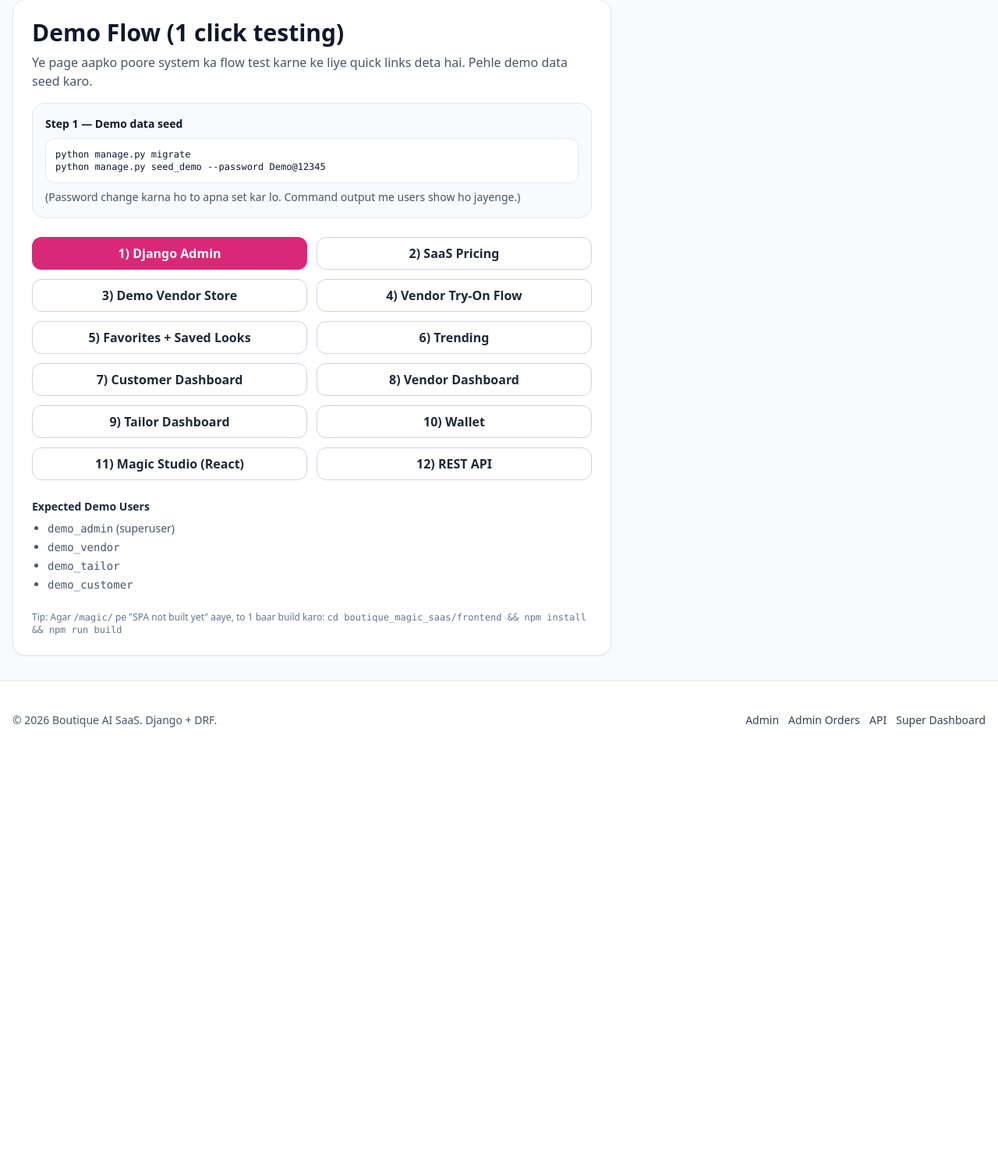
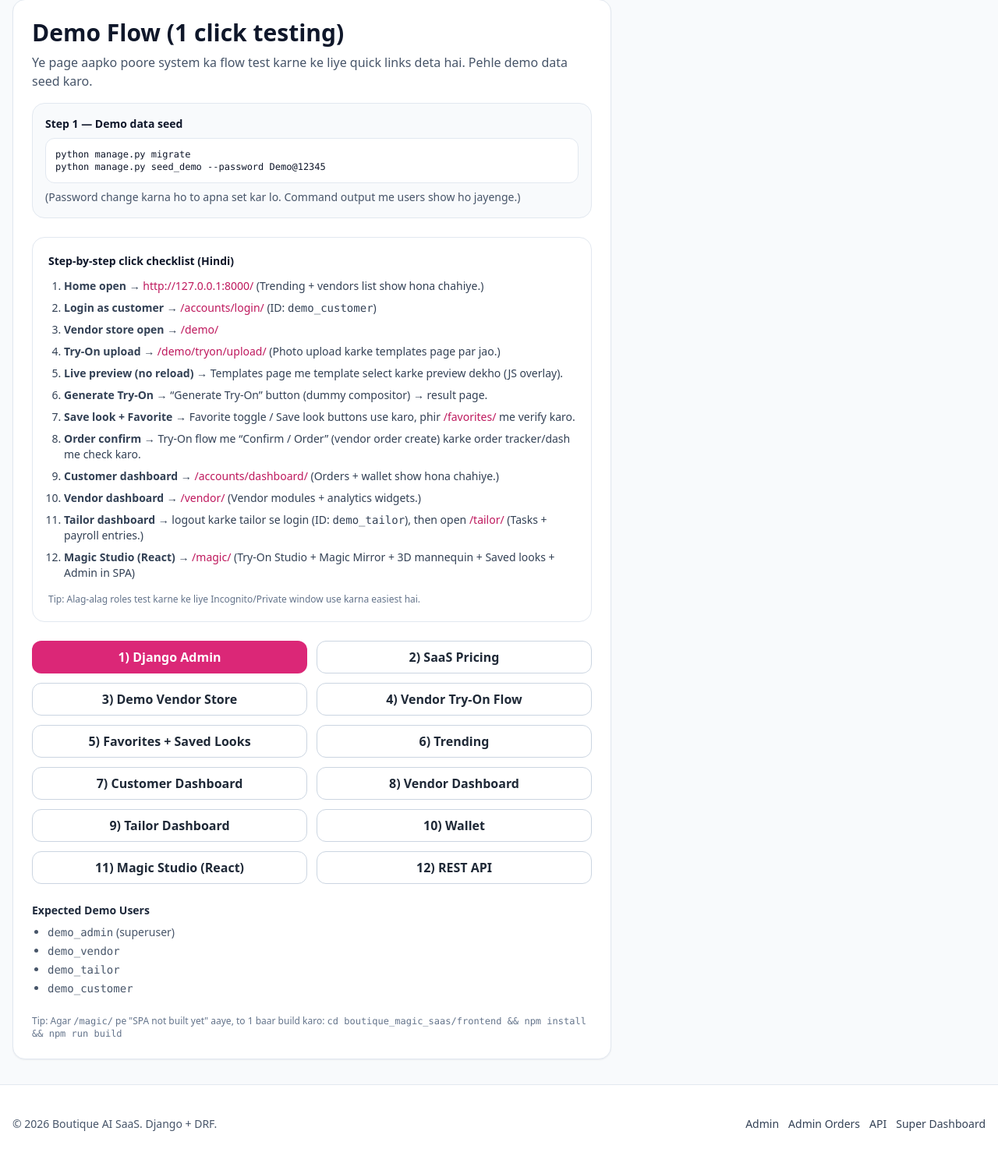
Before and after one commit to Amit1886/Boutique-SaaS-Platform, a Django app: page /demo-flow/ in a window 1280 px wide. Shown: the part 86-1578 px from the top of the page at 78% size. Before the commit the page ends 1019 px from the top, so only its background shows below. Run offline with Django 5.2, Linux system fonts and the light colour scheme; data comes from the database, SQL or seed files in the repository; some libraries are stand-ins or nearby versions.

Commit message:
Add Hindi demo checklist to demo-flow page

```diff
--- a/boutique_ai_saas/templates/demo_flow.html
+++ b/boutique_ai_saas/templates/demo_flow.html
@@ -16,6 +16,73 @@
         </div>
         <div class="mt-2 text-slate-600">
           (Password change karna ho to apna set kar lo. Command output me users show ho jayenge.)
+        </div>
+      </div>
+
+      <div class="mt-6 rounded-2xl border border-slate-200 bg-white p-5 text-sm">
+        <div class="font-semibold text-slate-900">Step-by-step click checklist (Hindi)</div>
+        <ol class="mt-3 list-decimal pl-5 space-y-2 text-slate-700">
+          <li>
+            <span class="font-semibold">Home open</span> →
+            <a class="text-pink-700 hover:underline" href="/">http://127.0.0.1:8000/</a>
+            (Trending + vendors list show hona chahiye.)
+          </li>
+          <li>
+            <span class="font-semibold">Login as customer</span> →
+            <a class="text-pink-700 hover:underline" href="/accounts/login/">/accounts/login/</a>
+            (ID: <span class="font-mono">demo_customer</span>)
+          </li>
+          <li>
+            <span class="font-semibold">Vendor store open</span> →
+            <a class="text-pink-700 hover:underline" href="/demo/">/demo/</a>
+          </li>
+          <li>
+            <span class="font-semibold">Try-On upload</span> →
+            <a class="text-pink-700 hover:underline" href="/demo/tryon/upload/">/demo/tryon/upload/</a>
+            (Photo upload karke templates page par jao.)
+          </li>
+          <li>
+            <span class="font-semibold">Live preview (no reload)</span> →
+            Templates page me template select karke preview dekho (JS overlay).
+          </li>
+          <li>
+            <span class="font-semibold">Generate Try-On</span> →
+            “Generate Try-On” button (dummy compositor) → result page.
+          </li>
+          <li>
+            <span class="font-semibold">Save look + Favorite</span> →
+            Favorite toggle / Save look buttons use karo, phir
+            <a class="text-pink-700 hover:underline" href="/favorites/">/favorites/</a>
+            me verify karo.
+          </li>
+          <li>
+            <span class="font-semibold">Order confirm</span> →
+            Try-On flow me “Confirm / Order” (vendor order create) karke order tracker/dash me check karo.
+          </li>
+          <li>
+            <span class="font-semibold">Customer dashboard</span> →
+            <a class="text-pink-700 hover:underline" href="/accounts/dashboard/">/accounts/dashboard/</a>
+            (Orders + wallet show hona chahiye.)
+          </li>
+          <li>
+            <span class="font-semibold">Vendor dashboard</span> →
+            <a class="text-pink-700 hover:underline" href="/vendor/">/vendor/</a>
+            (Vendor modules + analytics widgets.)
+          </li>
+          <li>
+            <span class="font-semibold">Tailor dashboard</span> →
+            logout karke tailor se login (ID: <span class="font-mono">demo_tailor</span>), then open
+            <a class="text-pink-700 hover:underline" href="/tailor/">/tailor/</a>
+            (Tasks + payroll entries.)
+          </li>
+          <li>
+            <span class="font-semibold">Magic Studio (React)</span> →
+            <a class="text-pink-700 hover:underline" href="/magic/">/magic/</a>
+            (Try-On Studio + Magic Mirror + 3D mannequin + Saved looks + Admin in SPA)
+          </li>
+        </ol>
+        <div class="mt-4 text-xs text-slate-500">
+          Tip: Alag-alag roles test karne ke liye Incognito/Private window use karna easiest hai.
         </div>
       </div>
 
```
